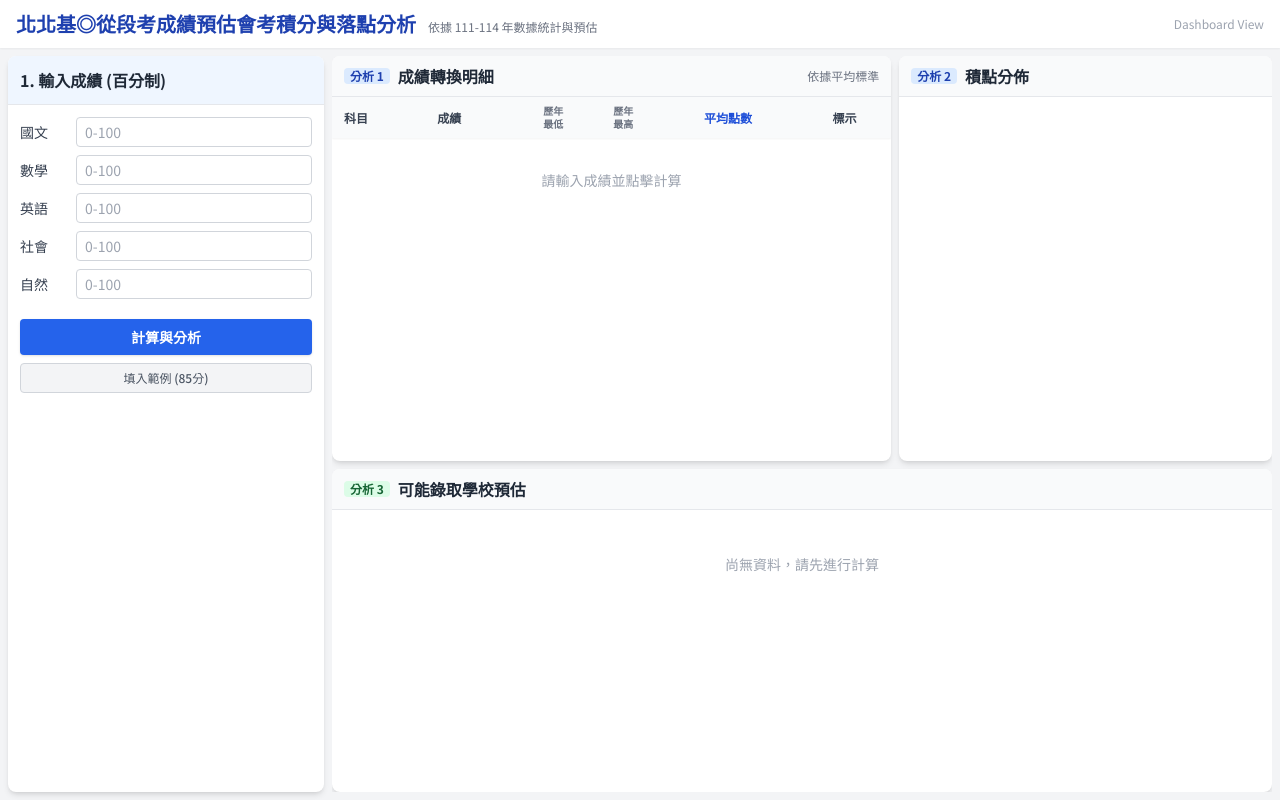
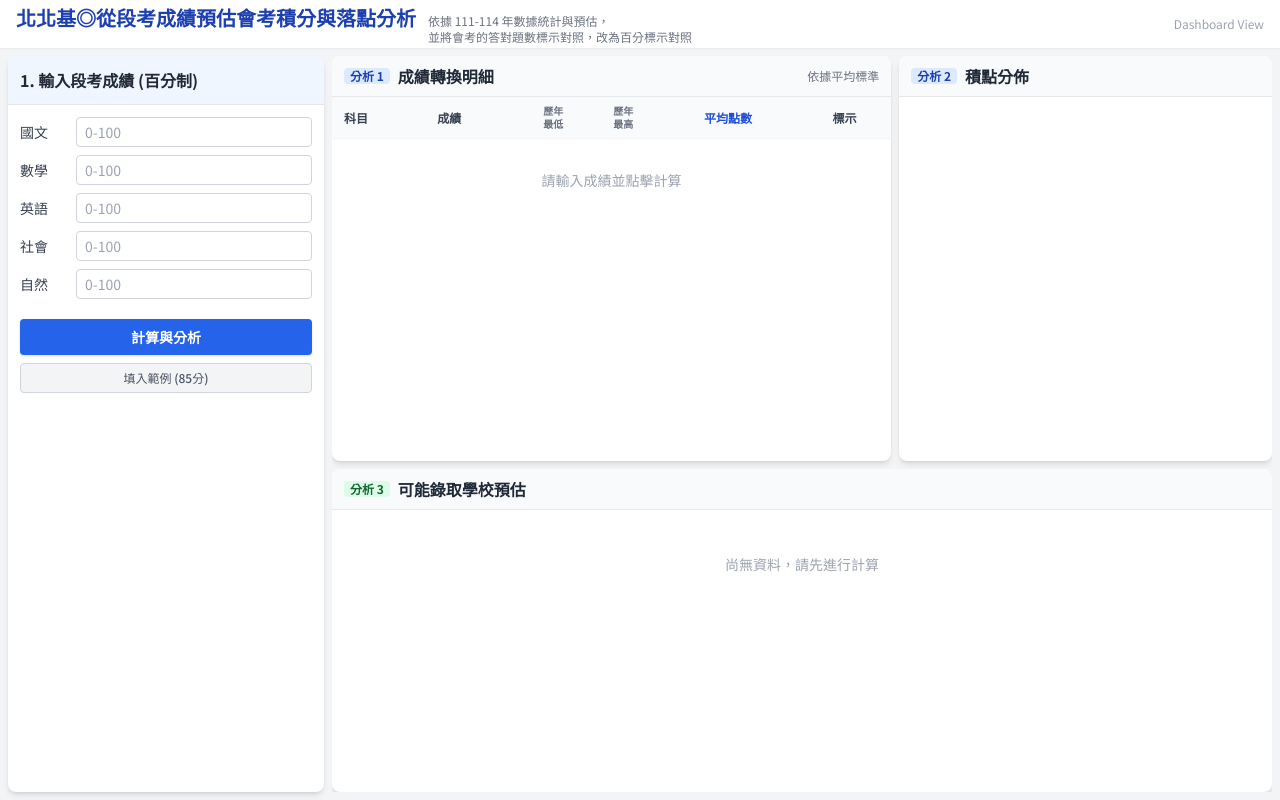
Before and after one commit to jccafe/jccafe.github.io, a plain HTML site: page edu/entry5.html in a window 1280 px wide. Drawn offline with nearby package versions, Linux system fonts and the light colour scheme.

Commit message:
Update entry5.html

```diff
--- a/edu/entry5.html
+++ b/edu/entry5.html
@@ -24,7 +24,7 @@
     <header class="bg-white shadow-sm py-2 px-4 flex-none z-10 flex flex-col md:flex-row justify-between items-center h-auto md:h-12 gap-2 md:gap-0">
         <div class="flex flex-col md:flex-row items-center md:items-baseline gap-1 md:gap-3">
             <h1 class="text-lg md:text-xl font-bold text-blue-800 text-center md:text-left">北北基◎從段考成績預估會考積分與落點分析</h1>
-            <p class="text-xs text-gray-500">依據 111-114 年數據統計與預估</p>
+            <p class="text-xs text-gray-500">依據 111-114 年數據統計與預估，<BR>並將會考的答對題數標示對照，改為百分標示對照</p>
         </div>
         <div class="text-xs text-gray-400 hidden md:block">Dashboard View</div>
     </header>
@@ -41,7 +41,7 @@
         -->
         <aside class="w-full lg:w-1/4 lg:min-w-[280px] lg:max-w-[320px] bg-white rounded-lg shadow-md flex flex-col flex-none lg:h-full order-1">
             <div class="p-3 border-b flex-none bg-blue-50 rounded-t-lg">
-                <h2 class="text-base font-bold text-gray-800">1. 輸入成績 (百分制)</h2>
+                <h2 class="text-base font-bold text-gray-800">1. 輸入段考成績 (百分制)</h2>
             </div>
 
             <div class="p-3 lg:overflow-y-auto flex-1">
```
